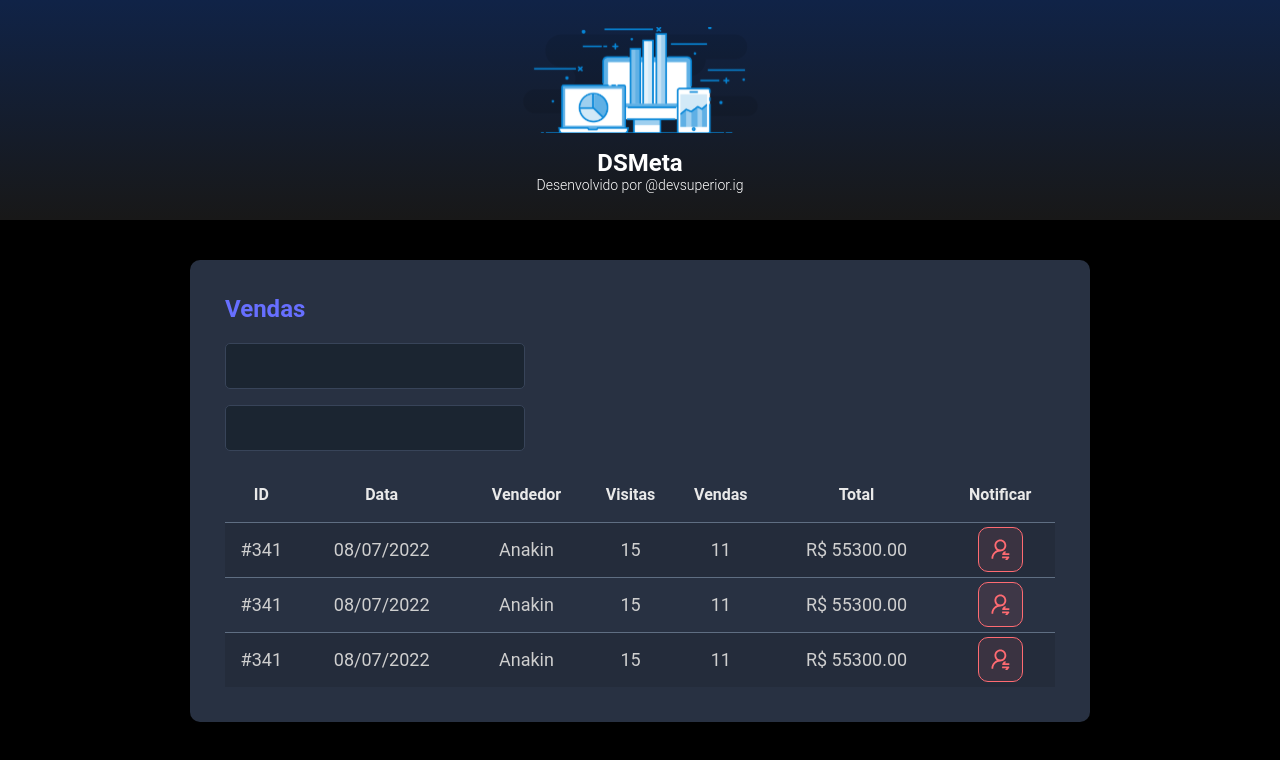
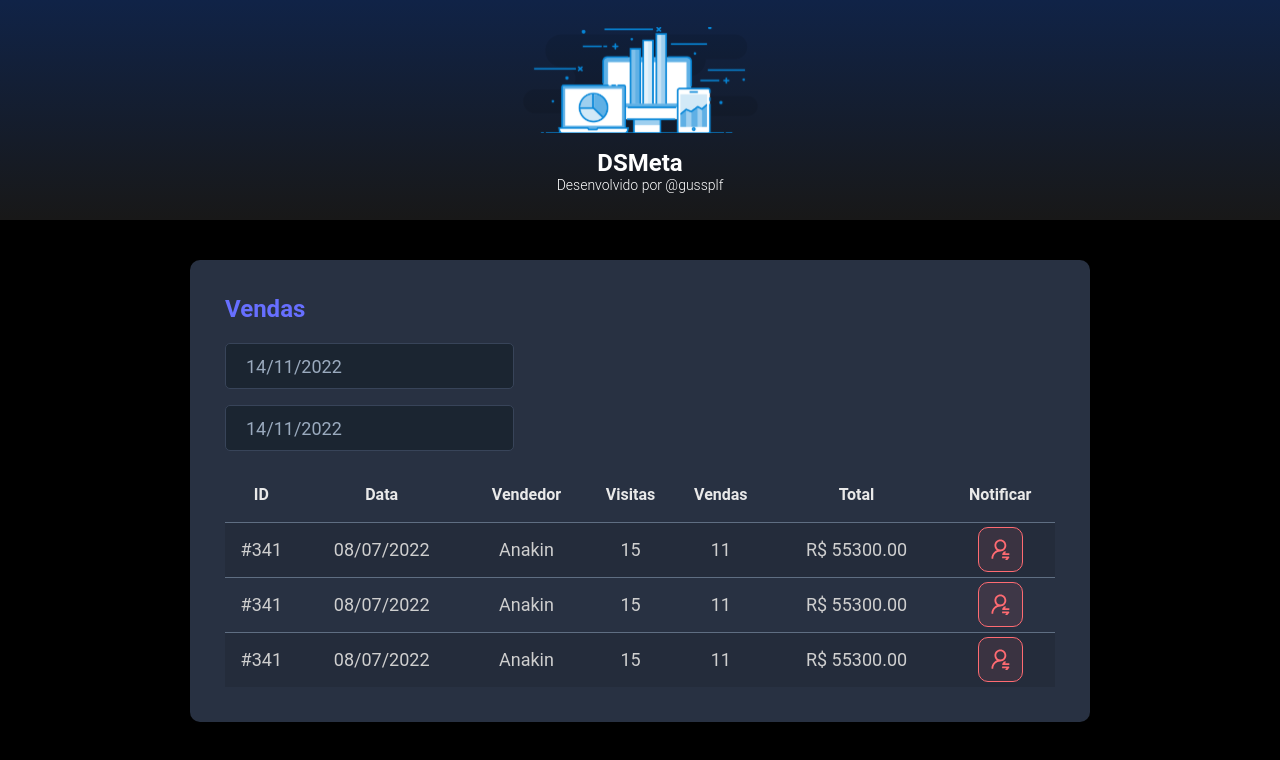
Before and after one commit to GusPLF0/Dsmeta, a React (Vite) app in the folder frontend/: page / in a window 1280 px wide. Shown: the top 760 px of the page. Built offline with nearby package versions, Linux system fonts and the light colour scheme.

Commit message:
Datepicker

```diff
--- a/frontend/package.json
+++ b/frontend/package.json
@@ -9,7 +9,9 @@
     "preview": "vite preview"
   },
   "dependencies": {
+    "@types/react-datepicker": "4.4.2",
     "react": "^18.2.0",
+    "react-datepicker": "4.8.0",
     "react-dom": "^18.2.0"
   },
   "devDependencies": {
--- a/frontend/src/components/Header/index.tsx
+++ b/frontend/src/components/Header/index.tsx
@@ -10,7 +10,7 @@
                 <h1>DSMeta</h1>
                 <p>
                     Desenvolvido por
-                    <a href="https://www.instagram.com/devsuperior.ig"> @devsuperior.ig</a>
+                    <a href="https://www.instagram.com/gussplf"> @gussplf</a>
                 </p>
             </div>
         </header>
--- a/frontend/src/components/SalesCard/index.tsx
+++ b/frontend/src/components/SalesCard/index.tsx
@@ -1,5 +1,8 @@
 import './styles.css'
 import NotificationButton from "../NotificationButton";
+import DatePicker from "react-datepicker";
+import "react-datepicker/dist/react-datepicker.css";
+
 function SalesCard() {
     return (
         <>
@@ -7,10 +10,22 @@
                 <h2 className="dsmeta-sales-title">Vendas</h2>
                 <div>
                     <div className="dsmeta-form-control-container">
-                        <input className="dsmeta-form-control" type="text" />
+                        <DatePicker
+                            selected={new Date()}
+                            onChange={(date: Date) => {
+                            }}
+                            className="dsmeta-form-control"
+                            dateFormat="dd/MM/yyyy"
+                        />
                     </div>
                     <div className="dsmeta-form-control-container">
-                        <input className="dsmeta-form-control" type="text" />
+                        <DatePicker
+                            selected={new Date()}
+                            onChange={(date: Date) => {
+                            }}
+                            className="dsmeta-form-control"
+                            dateFormat="dd/MM/yyyy"
+                        />
                     </div>
                 </div>
 
@@ -74,7 +89,7 @@
 
             </div>
         </>
-)
+    )
 }
 
 export default SalesCard
```
Also changed, not shown: 1 other file (tests, documents, lock files or other folders).
